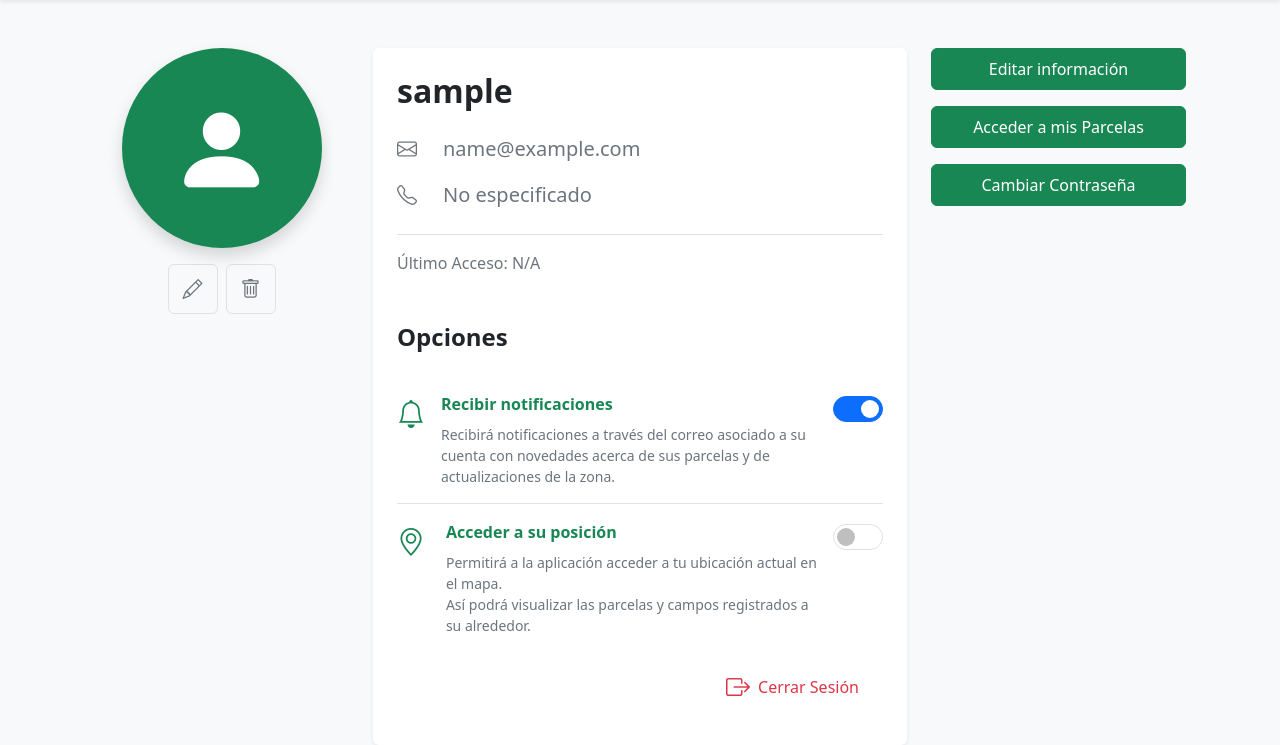
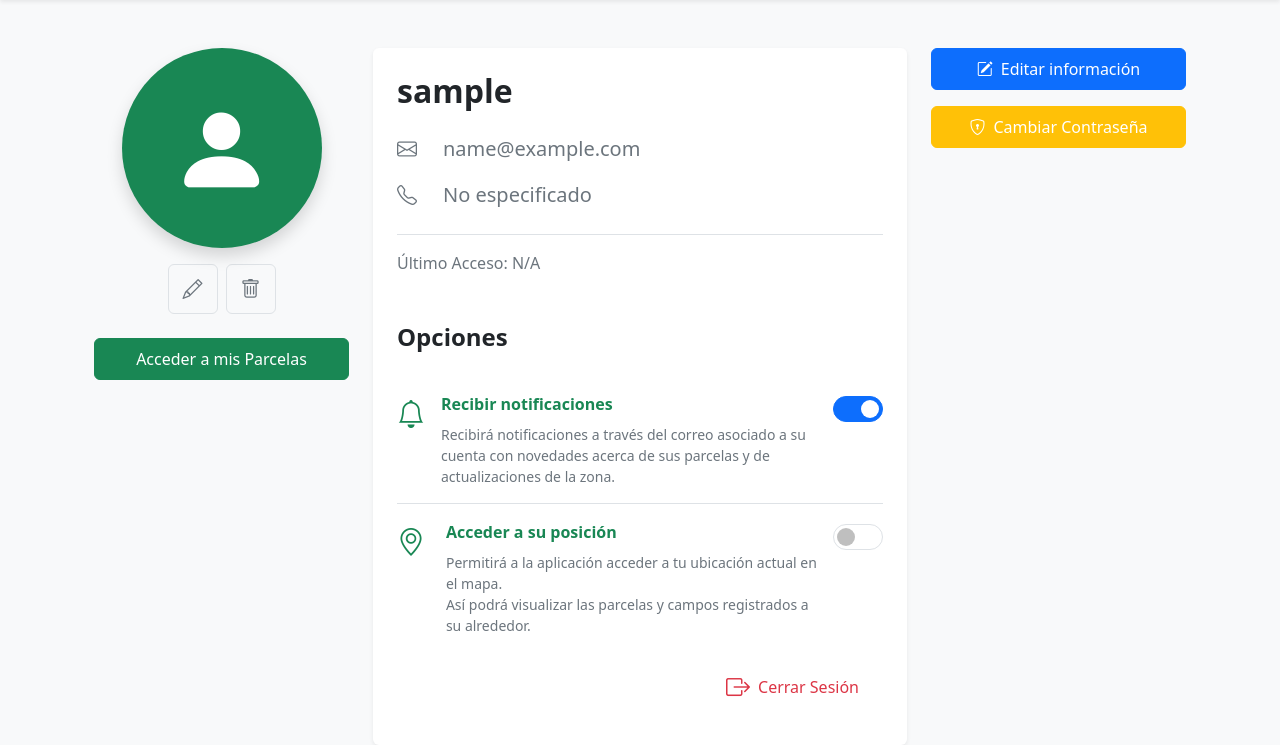
Before and after one commit to Marcurio22/Sistema-GIS, a Flask app: page /perfil in a window 1280 px wide. Shown: the part 66-811 px from the top of the page. Run offline with Flask 3, Linux system fonts and the light colour scheme; the visitor is signed in with stand-in values (Sample User, id 1); data comes from the database, SQL or seed files in the repository.

Commit message:
cambio vista perfil

```diff
--- a/src/webapp/templates/perfil.html
+++ b/src/webapp/templates/perfil.html
@@ -30,6 +30,12 @@
                 </button>
                 <button class="btn btn-light border" style="width: 50px; height: 50px;">
                     <i class="bi bi-trash text-secondary fs-5"></i>
+                </button>
+            </div>
+
+            <div class="mt-4">
+                <button class="btn btn-success text-white w-100 py-2">
+                    </i>Acceder a mis Parcelas
                 </button>
             </div>
         </div>
@@ -100,16 +106,14 @@
 
         <!-- Botones -->
         <div class="col-md-3">
-            <button class="btn btn-success text-white w-100 mb-3 py-2" data-bs-toggle="modal"
+            <button class="btn btn-primary text-white w-100 mb-3 py-2" data-bs-toggle="modal"
                 data-bs-target="#editarInfoModal">
-                Editar información
+                <i class="bi bi-pencil-square me-2"></i>Editar información
             </button>
-            <button class="btn btn-success text-white w-100 mb-3 py-2">Acceder a mis Parcelas</button>
-            <button class="btn btn-success text-white w-100 mb-3 py-2" data-bs-toggle="modal"
+            <button class="btn btn-warning text-white w-100 mb-3 py-2" data-bs-toggle="modal"
                 data-bs-target="#cambiarPassModal">
-                Cambiar Contraseña
+                <i class="bi bi-shield-lock me-2"></i>Cambiar Contraseña
             </button>
-
         </div>
     </div>
 </div>
@@ -118,7 +122,7 @@
 <div class="modal fade" id="editarInfoModal" tabindex="-1" aria-labelledby="editarInfoModalLabel" aria-hidden="true">
     <div class="modal-dialog modal-dialog-centered">
         <div class="modal-content">
-            <div class="modal-header bg-success text-white">
+            <div class="modal-header bg-primary text-white">
                 <h5 class="modal-title" id="editarInfoModalLabel">
                     <i class="bi bi-pencil-square me-2"></i>Editar Información
                 </h5>
@@ -129,7 +133,7 @@
                 <form id="editarInfoForm" method="POST" action="{{ url_for('auth.actualizar') }}">
                     <div class="mb-3">
                         <label for="username" class="form-label fw-bold">
-                            <i class="bi bi-person me-2 text-success"></i>Nombre de usuario
+                            <i class="bi bi-person me-2 text-primary"></i>Nombre de usuario
                         </label>
                         <input type="text" class="form-control" id="username" name="username"
                             value="{{ user.username }}" required>
@@ -137,7 +141,7 @@
 
                     <div class="mb-3">
                         <label for="email" class="form-label fw-bold">
-                            <i class="bi bi-envelope me-2 text-success"></i>Correo electrónico
+                            <i class="bi bi-envelope me-2 text-primary"></i>Correo electrónico
                         </label>
                         <input type="email" class="form-control" id="email" name="email" value="{{ user.email }}"
                             required>
@@ -145,7 +149,7 @@
 
                     <div class="mb-3">
                         <label for="telefono" class="form-label fw-bold">
-                            <i class="bi bi-telephone me-2 text-success"></i>Teléfono
+                            <i class="bi bi-telephone me-2 text-primary"></i>Teléfono
                         </label>
                         <input type="tel" class="form-control" id="telefono" name="telefono"
                             value="{{ user.telefono or '' }}" placeholder="Ej: +34 666 66 66 66">
@@ -158,7 +162,7 @@
                 <button type="button" class="btn btn-secondary" data-bs-dismiss="modal">
                     <i class="bi bi-x-circle me-2"></i>Cancelar
                 </button>
-                <button type="submit" class="btn btn-success" form="editarInfoForm">
+                <button type="submit" class="btn btn-primary" form="editarInfoForm">
                     <i class="bi bi-check-circle me-2"></i>Guardar cambios
                 </button>
 
@@ -170,7 +174,7 @@
 <div class="modal fade" id="cambiarPassModal" tabindex="-1" aria-labelledby="cambiarPassModalLabel" aria-hidden="true">
     <div class="modal-dialog modal-dialog-centered">
         <div class="modal-content">
-            <div class="modal-header bg-success text-white">
+            <div class="modal-header bg-warning text-white">
                 <h5 class="modal-title" id="cambiarPassModalLabel">
                     <i class="bi bi-shield-lock me-2"></i>Cambiar Contraseña
                 </h5>
@@ -182,21 +186,21 @@
                 <form id="cambiarPassForm" method="POST" action="{{ url_for('auth.cambiar_contrasena') }}">
                     <div class="mb-3">
                         <label for="old_password" class="form-label fw-bold">
-                            <i class="bi bi-lock-fill me-2 text-success"></i>Contraseña actual
+                            <i class="bi bi-lock-fill me-2 text-warning"></i>Contraseña actual
                         </label>
                         <input type="password" class="form-control" id="old_password" name="old_password" required>
                     </div>
 
                     <div class="mb-3">
                         <label for="new_password" class="form-label fw-bold">
-                            <i class="bi bi-shield-lock me-2 text-success"></i>Nueva contraseña
+                            <i class="bi bi-shield-lock me-2 text-warning"></i>Nueva contraseña
                         </label>
                         <input type="password" class="form-control" id="new_password" name="new_password" required>
                     </div>
 
                     <div class="mb-3">
                         <label for="confirm_password" class="form-label fw-bold">
-                            <i class="bi bi-shield-check me-2 text-success"></i>Confirmar nueva contraseña
+                            <i class="bi bi-shield-check me-2 text-warning"></i>Confirmar nueva contraseña
                         </label>
                         <input type="password" class="form-control" id="confirm_password" name="confirm_password"
                             required>
@@ -213,7 +217,7 @@
                 <button type="button" class="btn btn-secondary" data-bs-dismiss="modal">
                     <i class="bi bi-x-circle me-2"></i>Cancelar
                 </button>
-                <button type="submit" class="btn btn-success" form="cambiarPassForm">
+                <button type="submit" class="btn btn-warning text-white" form="cambiarPassForm">
                     <i class="bi bi-check-circle me-2"></i>Guardar cambios
                 </button>
             </div>
```
